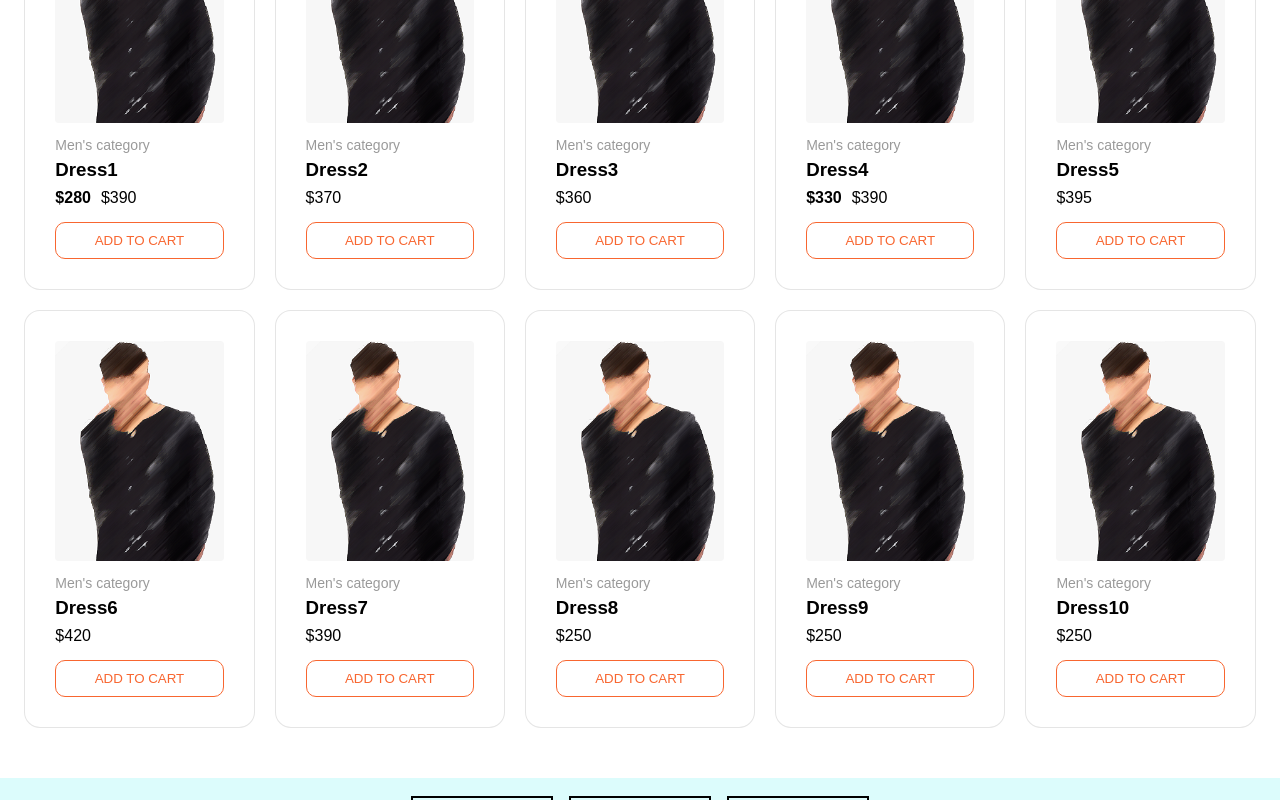
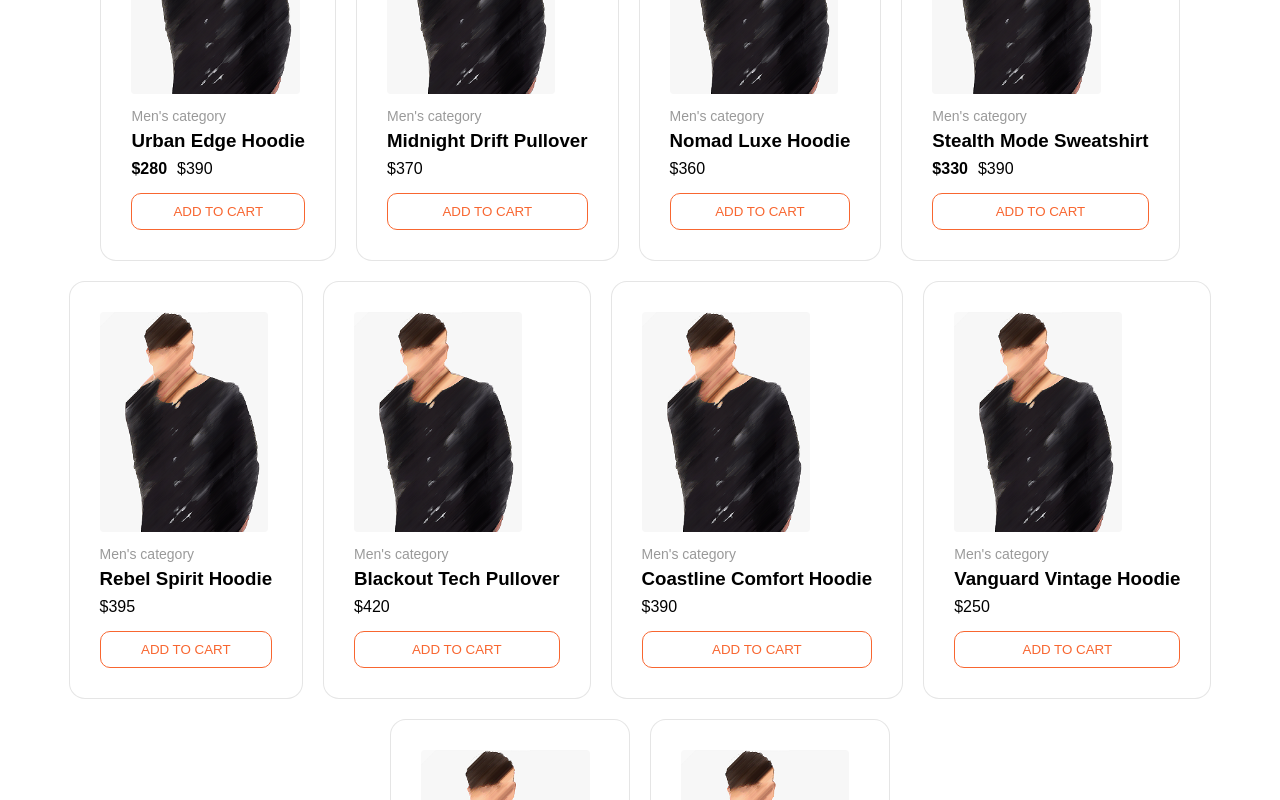
Before and after one commit to glsidorenko/market, an Angular app: page /main-page in a window 1280 px wide. Shown: the part 800-1600 px from the top of the page. Built offline with nearby package versions, Linux system fonts and the light colour scheme.

Commit message:
refactor

```diff
--- a/src/app/app.component.html
+++ b/src/app/app.component.html
@@ -21,10 +21,8 @@
           </div>
         </a>
       </div>
-      <div class="div_search">
-        <div>вывы</div>
-        <input type="text" placeholder="Поиск" class="search">
-      </div>
+
+
     </div>
   </header>
   <div class="outer-container">
--- a/src/app/products.ts
+++ b/src/app/products.ts
@@ -5,7 +5,7 @@ export const products: Product[] = [
         id: 1,
         photoUrl: "/assets/photo.png",
         category: "Men's category",
-        title: "Dress1",
+        title: "Urban Edge Hoodie",
         description: "",
         salePrice: 280,
         price: 390
@@ -14,7 +14,7 @@ export const products: Product[] = [
         id: 2,
         photoUrl: "/assets/photo.png",
         category: "Men's category",
-        title: "Dress2",
+        title: "Midnight Drift Pullover",
         description: "",
         salePrice: null,
         price: 370
@@ -23,7 +23,7 @@ export const products: Product[] = [
         id: 3,
         photoUrl: "/assets/photo.png",
         category: "Men's category",
-        title: "Dress3",
+        title: "Nomad Luxe Hoodie",
         description: "",
         salePrice: null,
         price: 360
@@ -32,7 +32,7 @@ export const products: Product[] = [
         id: 4,
         photoUrl: "/assets/photo.png",
         category: "Men's category",
-        title: "Dress4",
+        title: "Stealth Mode Sweatshirt",
         description: "",
         salePrice: 330,
         price: 390
@@ -41,7 +41,7 @@ export const products: Product[] = [
         id: 5,
         photoUrl: "/assets/photo.png",
         category: "Men's category",
-        title: "Dress5",
+        title: "Rebel Spirit Hoodie",
         description: "",
         salePrice: null,
         price: 395
@@ -50,7 +50,7 @@ export const products: Product[] = [
         id: 6,
         photoUrl: "/assets/photo.png",
         category: "Men's category",
-        title: "Dress6",
+        title: "Blackout Tech Pullover",
         description: "",
         salePrice: null,
         price: 420
@@ -59,7 +59,7 @@ export const products: Product[] = [
         id: 7,
         photoUrl: "/assets/photo.png",
         category: "Men's category",
-        title: "Dress7",
+        title: "Coastline Comfort Hoodie",
         description: "",
         salePrice: null,
         price: 390
@@ -68,7 +68,7 @@ export const products: Product[] = [
         id: 8,
         photoUrl: "/assets/photo.png",
         category: "Men's category",
-        title: "Dress8",
+        title: "Vanguard Vintage Hoodie",
         description: "",
         salePrice: null,
         price: 250
@@ -77,7 +77,7 @@ export const products: Product[] = [
         id: 9,
         photoUrl: "/assets/photo.png",
         category: "Men's category",
-        title: "Dress9",
+        title: "Outlaw Edge Zip-Up",
         description: "",
         salePrice: null,
         price: 250
@@ -86,7 +86,7 @@ export const products: Product[] = [
         id: 10,
         photoUrl: "/assets/photo.png",
         category: "Men's category",
-        title: "Dress10",
+        title: "Stormchaser Fleece",
         description: "",
         salePrice: null,
         price: 250
@@ -95,7 +95,7 @@ export const products: Product[] = [
         id: 11,
         photoUrl: "/assets/photo.png",
         category: "Men's category",
-        title: "Dress11",
+        title: "Rogue Wave Hoodie",
         description: "",
         salePrice: null,
         price: 250
@@ -104,7 +104,7 @@ export const products: Product[] = [
         id: 12,
         photoUrl: "/assets/photo.png",
         category: "Men's category",
-        title: "Dress12",
+        title: "Legacy Craft Pullover",
         description: "",
         salePrice: null,
         price: 250
@@ -113,7 +113,7 @@ export const products: Product[] = [
         id: 13,
         photoUrl: "/assets/photo.png",
         category: "Men's category",
-        title: `Dress13`,
+        title: `Ironclad Strength Hoodie`,
         description: "",
         salePrice: null,
         price: 250
@@ -122,7 +122,7 @@ export const products: Product[] = [
         id: 14,
         photoUrl: "/assets/photo.png",
         category: "Men's category",
-        title: `Dress14`,
+        title: `Echo Chamber Zip-Up`,
         description: "",
         salePrice: null,
         price: 250
@@ -131,7 +131,7 @@ export const products: Product[] = [
         id: 15,
         photoUrl: "/assets/photo.png",
         category: "Men's category",
-        title: `Dress15`,
+        title: `Wanderlust Fleece Hoodie`,
         description: "",
         salePrice: null,
         price: 250
@@ -140,7 +140,7 @@ export const products: Product[] = [
         id: 16,
         photoUrl: "/assets/photo.png",
         category: "Men's category",
-        title: `Dress16`,
+        title: `Streetwise Pulse Pullover`,
         description: "",
         salePrice: null,
         price: 250
@@ -149,7 +149,7 @@ export const products: Product[] = [
         id: 17,
         photoUrl: "/assets/photo.png",
         category: "Men's category",
-        title: `Dress17`,
+        title: `Timberline Adventure Hoodie`,
         description: "",
         salePrice: null,
         price: 250
@@ -158,7 +158,7 @@ export const products: Product[] = [
         id: 18,
         photoUrl: "/assets/photo.png",
         category: "Men's category",
-        title: `Dress18`,
+        title: `Asphalt Armor Sweatshirt`,
         description: "",
         salePrice: null,
         price: 250
@@ -167,7 +167,7 @@ export const products: Product[] = [
         id: 19,
         photoUrl: "/assets/photo.png",
         category: "Men's category",
-        title: `Dress19`,
+        title: `Chill Factor Zip Hoodie`,
         description: "",
         salePrice: null,
         price: 250
@@ -176,7 +176,7 @@ export const products: Product[] = [
         id: 20,
         photoUrl: "/assets/photo.png",
         category: "Men's category",
-        title: `Dress20`,
+        title: `Titan Blend Hoodie`,
         description: "",
         salePrice: null,
         price: 250
@@ -185,7 +185,7 @@ export const products: Product[] = [
         id: 21,
         photoUrl: "/assets/photo.png",
         category: "Men's category",
-        title: `Dress21`,
+        title: `Test Product`,
         description: "",
         salePrice: null,
         price: 250
--- a/src/app/services/cart/cart.service.ts
+++ b/src/app/services/cart/cart.service.ts
@@ -45,7 +45,6 @@ export class CartService {
   deleteItemFromCart(product: CartItem): void {
     this.cart.update((cart) => {
       return cart.filter((item) => {
-        // this.decreaseCounterByValue(item.count);
         if (item.id === product.id) {
           return;
         }
```
